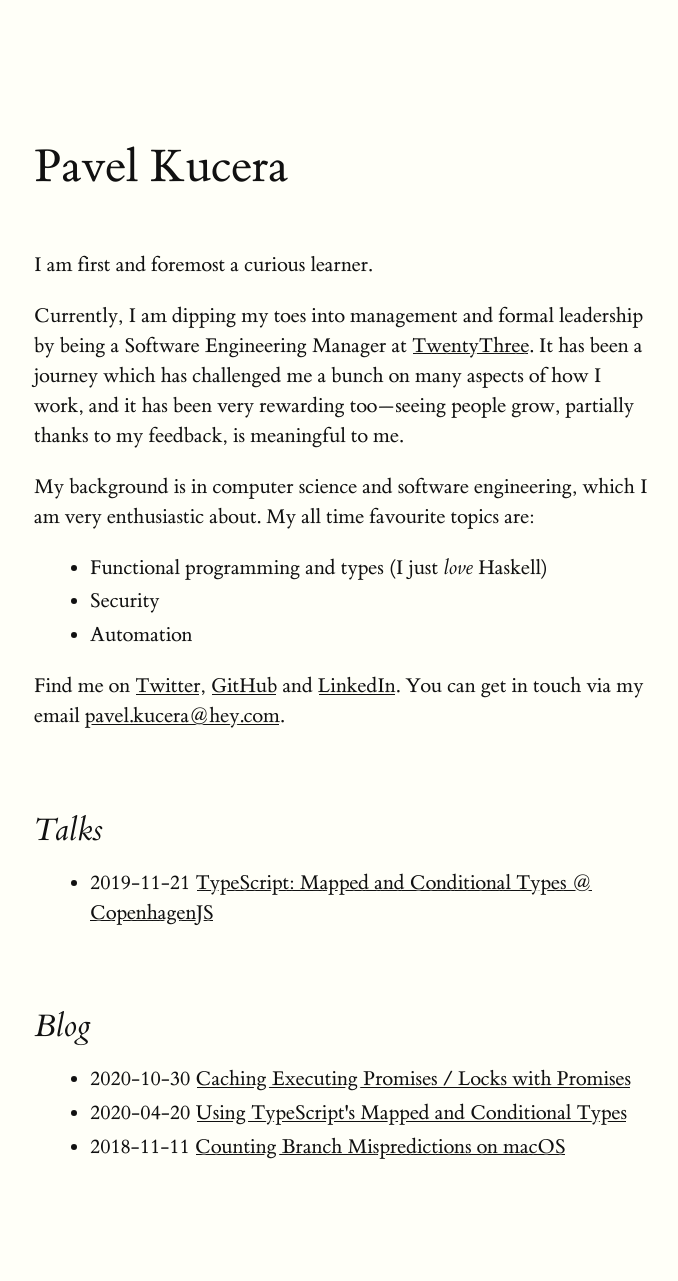
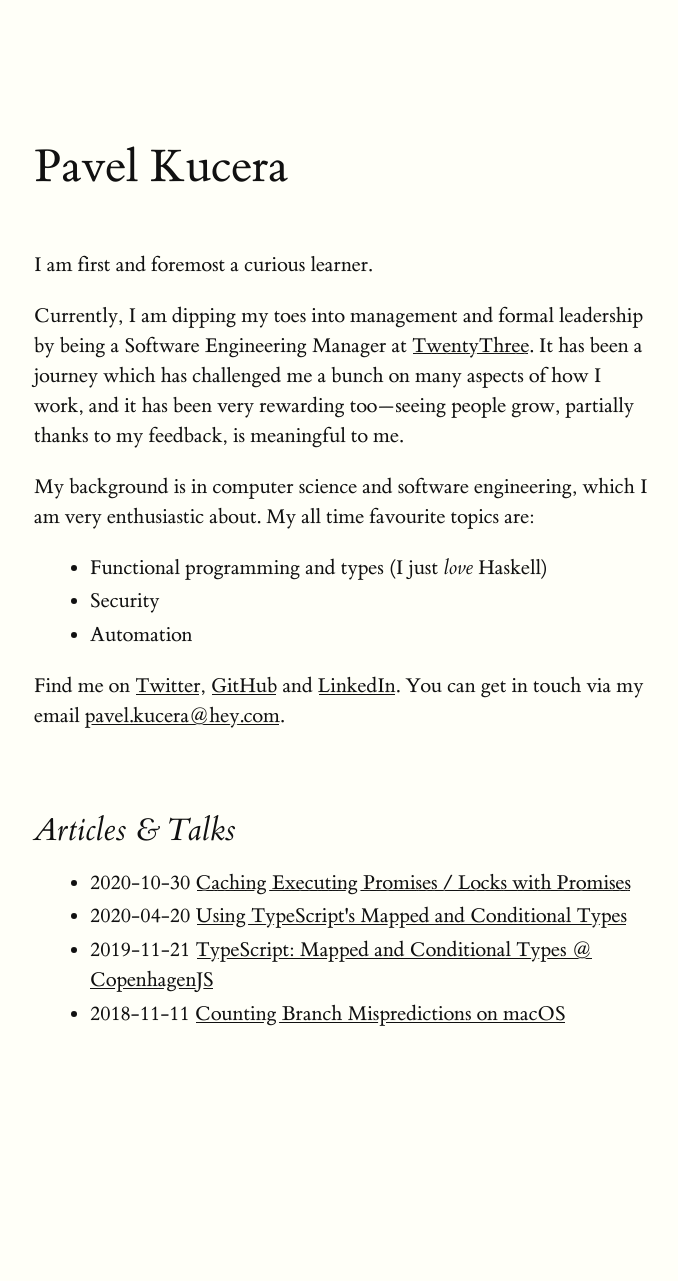
Before and after one commit to pavelkucera/pavelkucera.github.io, a Jekyll site: the page built from index.md, in a window 1280 px wide. Shown: the whole page, without its empty margins (126-804 px from the left). Built offline with Jekyll 4.4.1, drawn with Linux system fonts in a browser that asks for light colours; after the commit the page ends 1148 px from its top, so only the background shows below that.

Commit message:
feat: combine all posts into a single section

```diff
--- a/_layouts/index.html
+++ b/_layouts/index.html
@@ -15,26 +15,11 @@
     {{ content }}
     </section>
 
-    {% assign talks = site.posts | where_exp: "item", "item.tags contains 'talk'" %}
     <section>
-        <h2>Talks</h2>
+        <h2>Articles & Talks</h2>
 
         <ul>
-            {% for post in talks %}
-            <li>
-                {{ post.date | date: "%Y-%m-%d" }}
-                <a href="{{ post.url }}">{{ post.title }}</a>
-            </li>
-            {% endfor %}
-        </ul>
-    </section>
-
-    {% assign blogPosts = site.posts | where_exp: "item", "item.tags contains 'blog'" %}
-    <section>
-        <h2>Blog</h2>
-
-        <ul>
-            {% for post in blogPosts %}
+            {% for post in site.posts %}
             <li>
                 {{ post.date | date: "%Y-%m-%d" }}
                 <a href="{{ post.url }}">{{ post.title }}</a>
```
